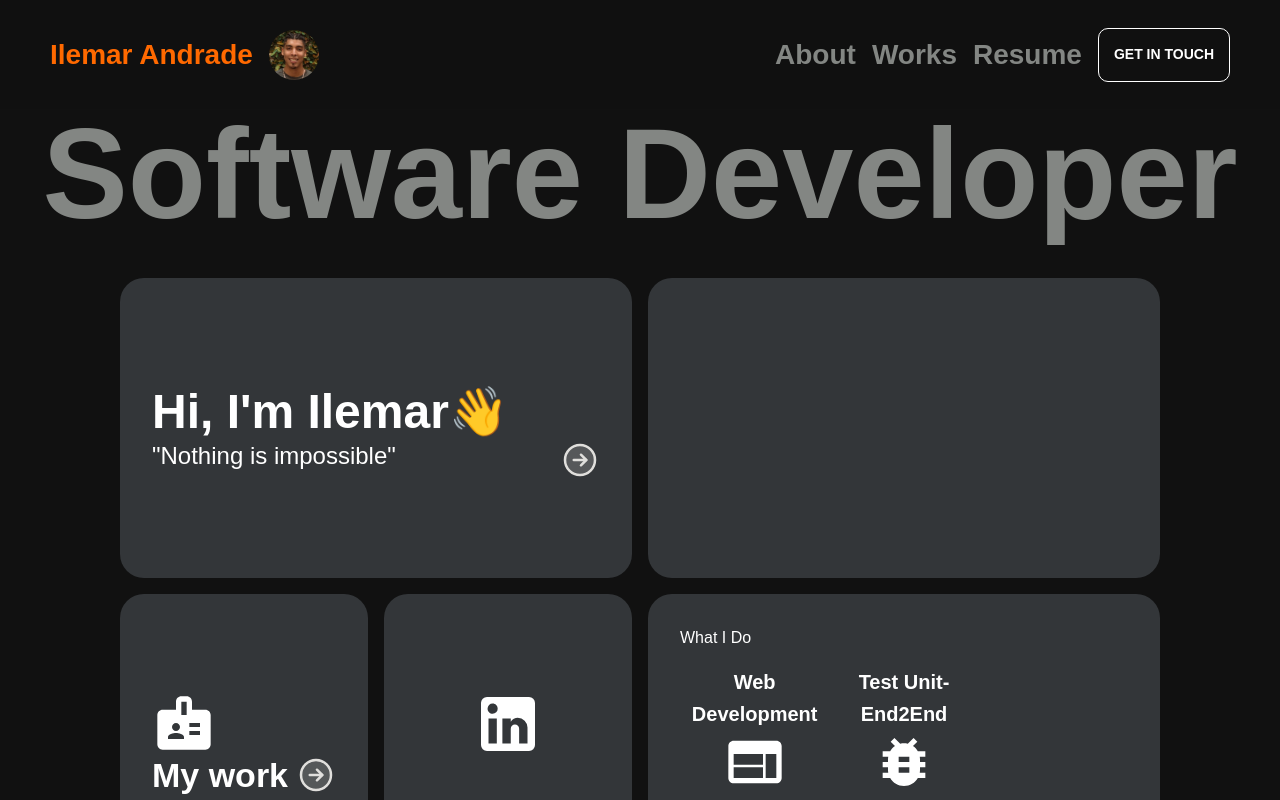
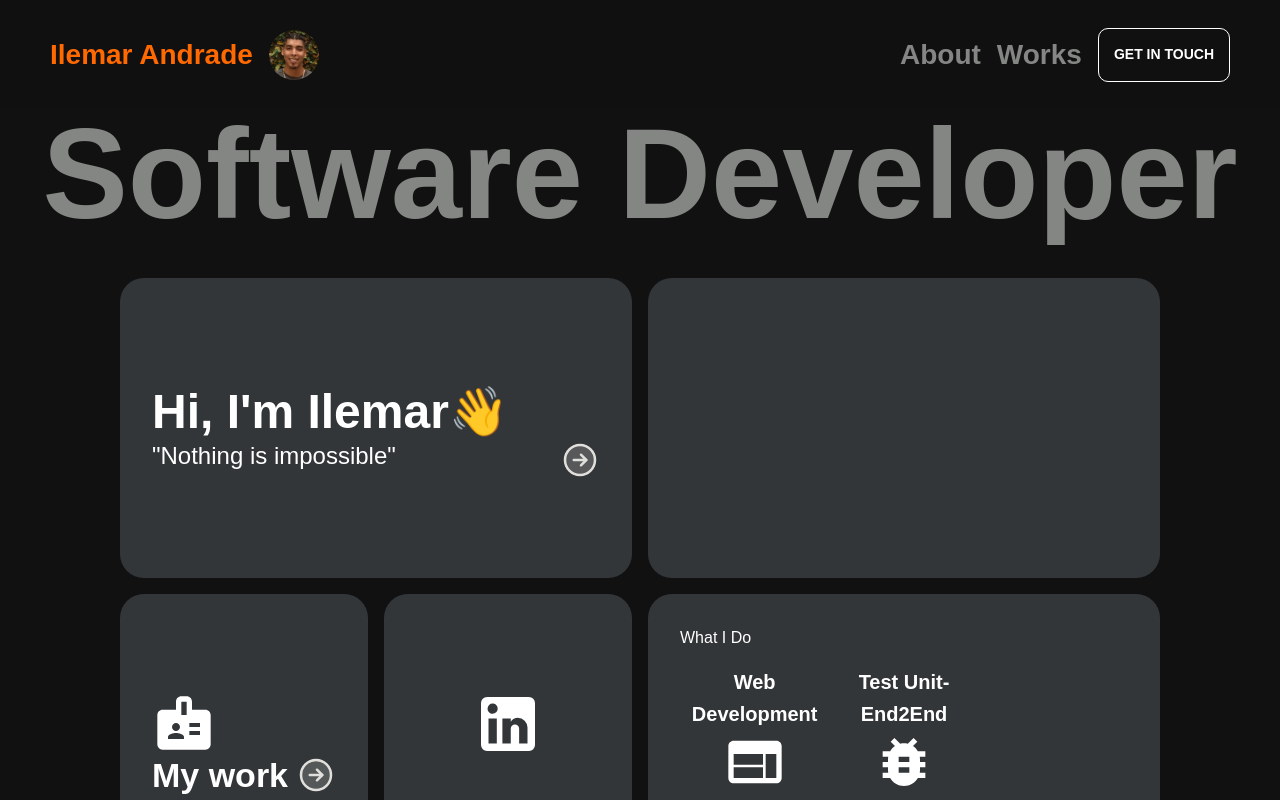
Before and after one commit to ilemarandrade/personal-portfolio, a Next.js app: page / in a window 1280 px wide. Shown: the top 800 px of the page. Built offline with nearby package versions, Linux system fonts and the light colour scheme.

Commit message:
update Menu Items

```diff
--- a/src/constants/menuItems.ts
+++ b/src/constants/menuItems.ts
@@ -7,9 +7,9 @@ const menuItems = [
     to: "/works",
     label: "Works",
   },
-  {
-    to: "/resume",
-    label: "Resume",
-  },
+  // {
+  //   to: "/resume",
+  //   label: "Resume",
+  // },
 ];
 export default menuItems;
```
